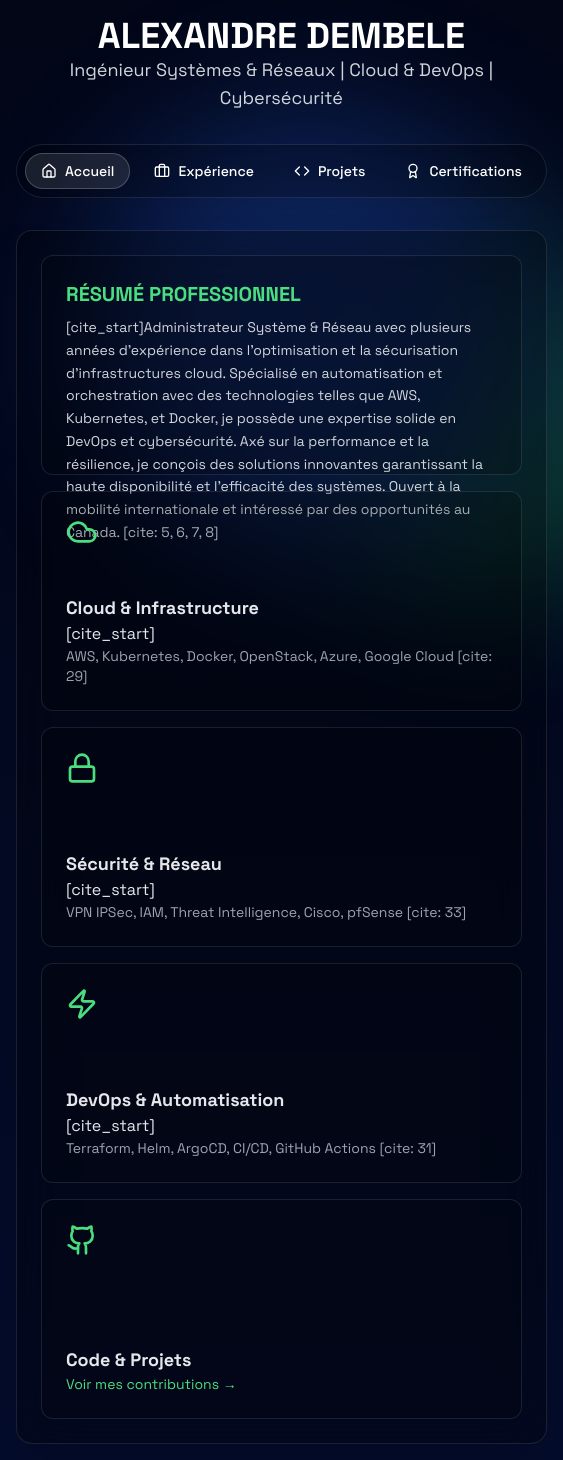
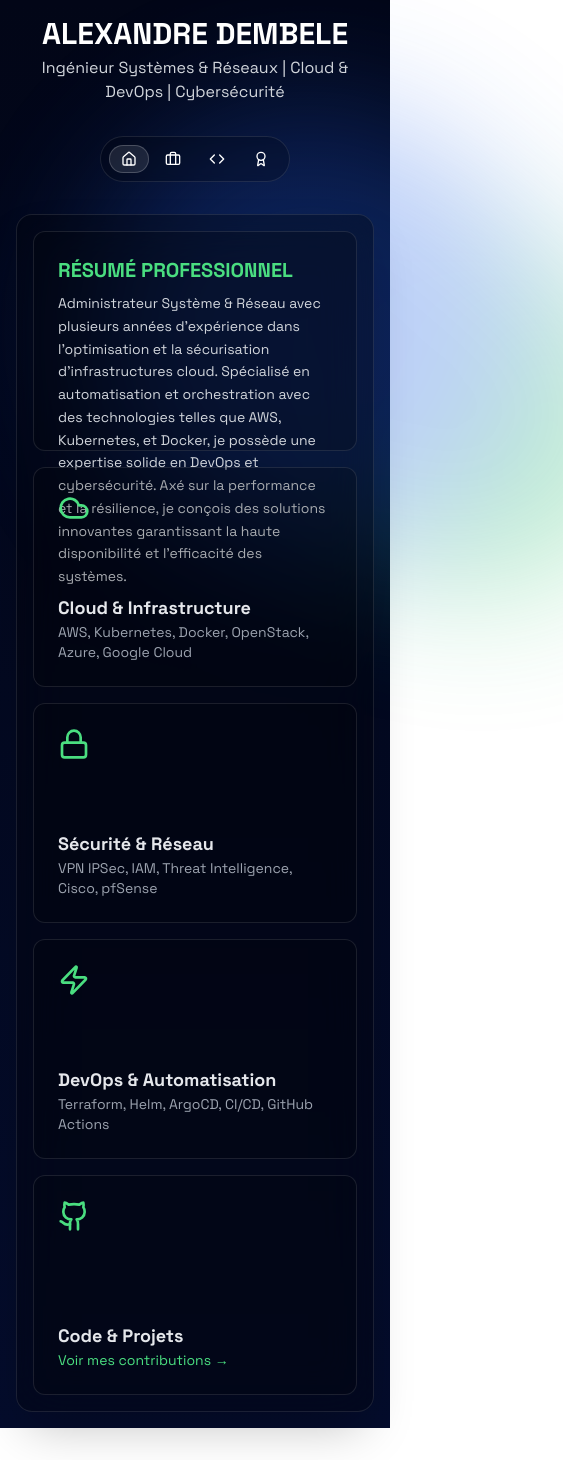
Before and after one commit to alex-dembele/portofolio-alex-dembele, a Next.js app: page / in a window 390 px wide. Shown: the whole page, 563 px wide, since content can reach past the window. After the commit the page ends 1428 px from the top, so only its background shows below. Built offline with nearby package versions, Linux system fonts and the light colour scheme.

Commit message:
problem fix

```diff
--- a/src/app/components/tabs/ExperienceTab.tsx
+++ b/src/app/components/tabs/ExperienceTab.tsx
@@ -1,5 +1,6 @@
-// src/app/components/tabs/ExperienceTab.tsx (Version Corrigée)
+// src/app/components/tabs/ExperienceTab.tsx (Nouvelle version)
 import { Briefcase } from 'lucide-react';
+import { Badge } from '@/app/components/ui/Badge';
 
 const experiences = [
     {
@@ -7,13 +8,15 @@ const experiences = [
         company: "NEXAH SARL - Douala, Cameroun",
         date: "Avril 2023 - Présent",
         tasks: [
-            "Migration d'une architecture AWS vers Kubernetes (EKS, Terraform, Helm, ArgoCD).",
-            "Administration de l'infrastructure cloud AWS (EC2, S3, IAM, VPC, RDS).",
-            "Orchestration des applications avec Kubernetes & Helm, monitoring avec Prometheus.",
-            "Automatisation des déploiements CI/CD avec GitHub Actions (réduction des délais de mise en production de 40%).",
-            "Optimisation des coûts cloud (-15% grâce à la containerisation Docker & Kubernetes).",
-            "Renforcement de la sécurité avec IAM, VPN IPSec et monitoring avancé."
-        ]
+            "Migration d'une architecture AWS vers Kubernetes.",
+            "Administration de l'infrastructure cloud AWS.",
+            "Orchestration des applications avec Kubernetes & Helm.",
+            "Automatisation des déploiements CI/CD avec GitHub Actions (réduction des délais de 40%).",
+            "Optimisation des coûts cloud de 15% grâce à la containerisation.",
+            "Renforcement de la sécurité avec IAM et VPN IPSec."
+        ],
+        // On extrait les technologies clés pour les mettre en évidence
+        tech: ["AWS", "Kubernetes", "Docker", "Terraform", "Helm", "ArgoCD", "Prometheus", "CI/CD"]
     },
     {
         role: "Stagiaire en Informatique",
@@ -22,17 +25,19 @@ const experiences = [
         tasks: [
             "Administration et maintenance des serveurs Windows Server.",
             "Gestion des sauvegardes et supervision des performances."
-        ]
+        ],
+        tech: ["Windows Server", "Gestion de sauvegardes"]
     },
      {
         role: "Stagiaire Administrateur Réseau",
         company: "SAUNYA Cosmetics Sarl - Douala, Cameroun",
         date: "Novembre 2020 - Octobre 2021",
         tasks: [
-            "Mise en place d'un cloud privé OpenStack.",
-            "Installation et configuration d'un portail captif pfSense.",
+            "Mise en place d'un cloud privé utilisant OpenStack.",
+            "Installation et configuration d'un portail captif avec pfSense.",
             "Déploiement d'un datacenter avec serveurs rack et cluster Proxmox."
-        ]
+        ],
+        tech: ["OpenStack", "pfSense", "Proxmox", "Serveurs Rack", "Synology"]
     }
 ];
 
@@ -40,22 +45,39 @@ export default function ExperienceTab() {
     return (
         <div>
             <h2 className="text-3xl font-bold text-green-400 mb-8 text-center">Parcours Professionnel</h2>
-            <div className="relative border-l-2 border-white/10 ml-6 space-y-12">
+            <div className="space-y-8">
                 {experiences.map((exp, index) => (
-                    <div key={index} className="relative">
-                        <div className="absolute -left-[33px] top-1 flex items-center justify-center">
-                            <span className="absolute flex h-10 w-10 items-center justify-center rounded-full bg-black/30 border-2 border-green-500/50">
-                                <Briefcase className="h-5 w-5 text-green-400" />
-                            </span>
+                    <div key={index} className="flex gap-4 sm:gap-6">
+                        {/* --- Icône de la Timeline --- */}
+                        <div className="relative flex flex-col items-center">
+                            <div className="flex-shrink-0 flex items-center justify-center w-12 h-12 bg-black/30 rounded-full border-2 border-green-500/50">
+                                <Briefcase className="w-6 h-6 text-green-400" />
+                            </div>
+                            {/* Ligne verticale connectant les points */}
+                            {index < experiences.length - 1 && (
+                                <div className="flex-grow w-px bg-white/10 mt-4"></div>
+                            )}
                         </div>
-                        <div className="ml-10">
-                           <div className="flex justify-between items-start mb-2 flex-col sm:flex-row">
-                               <h3 className="text-lg font-semibold text-white">{exp.role} @ {exp.company}</h3>
-                               <time className="text-sm font-normal text-gray-400 sm:ml-4">{exp.date}</time>
+
+                        {/* --- Contenu de l'expérience --- */}
+                        <div className="w-full">
+                           <div className="flex justify-between items-start mb-1 flex-col sm:flex-row">
+                               <h3 className="text-lg font-semibold text-white">{exp.role}</h3>
+                               <time className="text-sm font-normal text-gray-400 sm:ml-4 flex-shrink-0">{exp.date}</time>
                            </div>
-                           <ul className="list-disc list-inside space-y-1 text-gray-300 text-sm pl-2">
+                           <p className="text-base text-gray-400 mb-3">{exp.company}</p>
+
+                           <ul className="list-disc list-inside space-y-1.5 text-gray-300 text-sm pl-2 mb-4">
                                {exp.tasks.map((task, i) => <li key={i}>{task}</li>)}
                            </ul>
+
+                           <div className="flex flex-wrap gap-2">
+                                {exp.tech.map((techItem) => (
+                                    <Badge key={techItem} className="bg-gray-700/50 text-gray-300 border-gray-600">
+                                        {techItem}
+                                    </Badge>
+                                ))}
+                           </div>
                         </div>
                     </div>
                 ))}
--- a/src/app/components/tabs/HomeTab.tsx
+++ b/src/app/components/tabs/HomeTab.tsx
@@ -13,7 +13,7 @@ export default function HomeTab() {
                 <div>
                     <h3 className="text-xl font-bold text-green-400 mb-2">RÉSUMÉ PROFESSIONNEL</h3>
                     <p className="text-gray-300 leading-relaxed text-sm">
-                        [cite_start]Administrateur Système & Réseau avec plusieurs années d'expérience dans l'optimisation et la sécurisation d'infrastructures cloud. Spécialisé en automatisation et orchestration avec des technologies telles que AWS, Kubernetes, et Docker, je possède une expertise solide en DevOps et cybersécurité. Axé sur la performance et la résilience, je conçois des solutions innovantes garantissant la haute disponibilité et l'efficacité des systèmes. Ouvert à la mobilité internationale et intéressé par des opportunités au Canada. [cite: 5, 6, 7, 8]
+                        Administrateur Système & Réseau avec plusieurs années d'expérience dans l'optimisation et la sécurisation d'infrastructures cloud. Spécialisé en automatisation et orchestration avec des technologies telles que AWS, Kubernetes, et Docker, je possède une expertise solide en DevOps et cybersécurité. Axé sur la performance et la résilience, je conçois des solutions innovantes garantissant la haute disponibilité et l'efficacité des systèmes.
                     </p>
                 </div>
             </BentoCard>
@@ -22,7 +22,7 @@ export default function HomeTab() {
                     <Cloud className="w-8 h-8 text-green-400"/>
                     <div>
                         <h3 className="font-bold text-lg">Cloud & Infrastructure</h3>
-                        [cite_start]<p className="text-sm text-gray-400">AWS, Kubernetes, Docker, OpenStack, Azure, Google Cloud [cite: 29]</p>
+                        <p className="text-sm text-gray-400">AWS, Kubernetes, Docker, OpenStack, Azure, Google Cloud </p>
                     </div>
                 </div>
             </BentoCard>
@@ -31,7 +31,7 @@ export default function HomeTab() {
                     <Lock className="w-8 h-8 text-green-400"/>
                     <div>
                        <h3 className="font-bold text-lg">Sécurité & Réseau</h3>
-                       [cite_start]<p className="text-sm text-gray-400">VPN IPSec, IAM, Threat Intelligence, Cisco, pfSense [cite: 33]</p>
+                       <p className="text-sm text-gray-400">VPN IPSec, IAM, Threat Intelligence, Cisco, pfSense</p>
                     </div>
                 </div>
             </BentoCard>
@@ -40,7 +40,7 @@ export default function HomeTab() {
                     <Zap className="w-8 h-8 text-green-400"/>
                     <div>
                        <h3 className="font-bold text-lg">DevOps & Automatisation</h3>
-                       [cite_start]<p className="text-sm text-gray-400">Terraform, Helm, ArgoCD, CI/CD, GitHub Actions [cite: 31]</p>
+                       <p className="text-sm text-gray-400">Terraform, Helm, ArgoCD, CI/CD, GitHub Actions</p>
                     </div>
                 </div>
             </BentoCard>
--- a/src/app/page.tsx
+++ b/src/app/page.tsx
@@ -26,24 +26,22 @@ export default function Home() {
     const activeContent = tabs.find((tab) => tab.id === activeTab)?.component;
 
     return (
-        <div className="flex flex-& flex-grow-1 bg-r" >
-            <div>
-                <main className="flex flex-col items-center justify-center min-h-screen p-4 md:p-8">
+        <main className="flex flex-col items-center justify-center min-h-screen p-4 md:p-8">
             <div className="w-full max-w-5xl mx-auto">
                 {/* --- Section Entête / Profil --- */}
                 <div className="flex flex-col items-center mb-8 text-center">
-                    <h1 className="text-4xl font-bold text-white">ALEXANDRE DEMBELE</h1>
-                    <p className="text-lg text-gray-300">Ingénieur Systèmes & Réseaux | Cloud & DevOps | Cybersécurité </p>
+                    <h1 className="text-3xl md:text-4xl font-bold text-white">ALEXANDRE DEMBELE</h1>
+                    <p className="text-base md:text-lg text-gray-300 mt-1">Ingénieur Systèmes & Réseaux | Cloud & DevOps | Cybersécurité</p>
                 </div>
 
-                {/* --- Section Navigation par Onglets --- */}
+                {/* --- Section Navigation par Onglets (Responsive) --- */}
                 <div className="flex justify-center mb-8">
-                    <div className="flex space-x-2 p-2 bg-black/20 rounded-full border border-white/10 backdrop-blur-sm">
+                    <div className="flex space-x-1 sm:space-x-2 p-2 bg-black/20 rounded-full border border-white/10 backdrop-blur-sm">
                         {tabs.map((tab) => (
                             <button
                                 key={tab.id}
                                 onClick={() => setActiveTab(tab.id)}
-                                className={`${activeTab === tab.id ? "" : "hover:text-white/60"} relative rounded-full px-4 py-2 text-sm md:text-base font-medium text-white transition focus-visible:outline-2`}
+                                className={`${activeTab === tab.id ? "" : "hover:text-white/60"} relative rounded-full px-3 py-1.5 text-xs sm:px-4 sm:py-2 sm:text-base font-medium text-white transition focus-visible:outline-2`}
                                 style={{ WebkitTapHighlightColor: "transparent" }}
                             >
                                 {activeTab === tab.id && (
@@ -55,15 +53,17 @@ export default function Home() {
                                     />
                                 )}
                                 <span className="relative z-20 flex items-center gap-2">
-                                    <tab.icon size={16}/> {tab.label}
+                                    <tab.icon size={16}/>
+                                    {/* Le label est masqué sur les très petits écrans pour gagner de la place */}
+                                    <span className="hidden sm:inline">{tab.label}</span>
                                 </span>
                             </button>
                         ))}
                     </div>
                 </div>
 
-                {/* --- Section Contenu de l'Onglet --- */}
-                <div className="group relative w-full min-h-[400px] p-6 md:p-8 bg-black/30 border border-white/10 rounded-2xl shadow-2xl backdrop-blur-xl">
+                {/* --- Section Contenu de l'Onglet (Responsive) --- */}
+                <div className="group relative w-full min-h-[400px] p-4 md:p-8 bg-black/30 border border-white/10 rounded-2xl shadow-2xl backdrop-blur-xl">
                     <div className="absolute -inset-px bg-gradient-to-r from-green-500 to-blue-600 rounded-2xl opacity-0 group-hover:opacity-70 transition duration-500" style={{ filter: 'blur(15px)' }}></div>
                     <div className="relative">
                         <AnimatePresence mode="wait">
@@ -81,7 +81,5 @@ export default function Home() {
                 </div>
             </div>
         </main>
-            </div>
-        </div>
     );
 }
```
